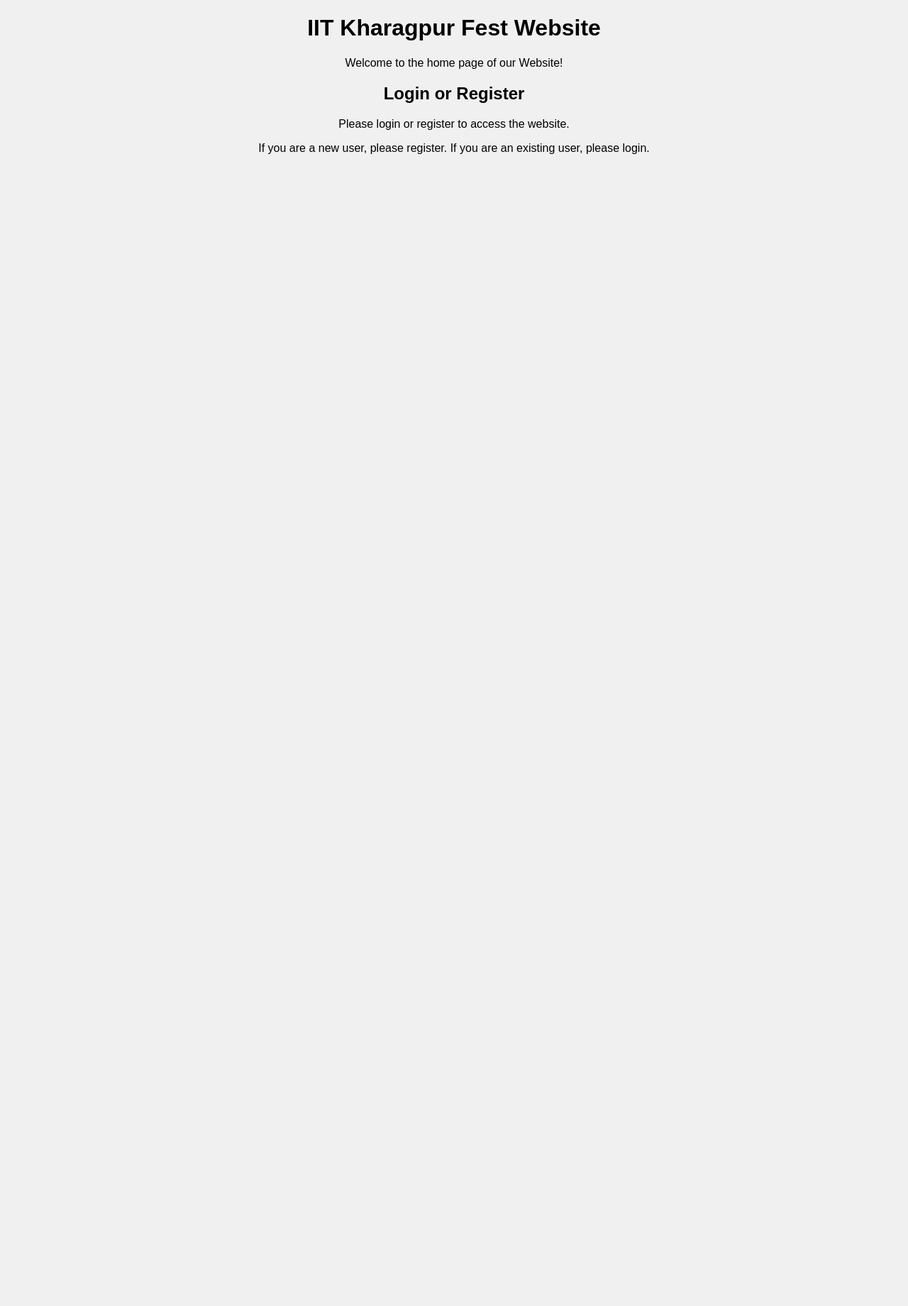
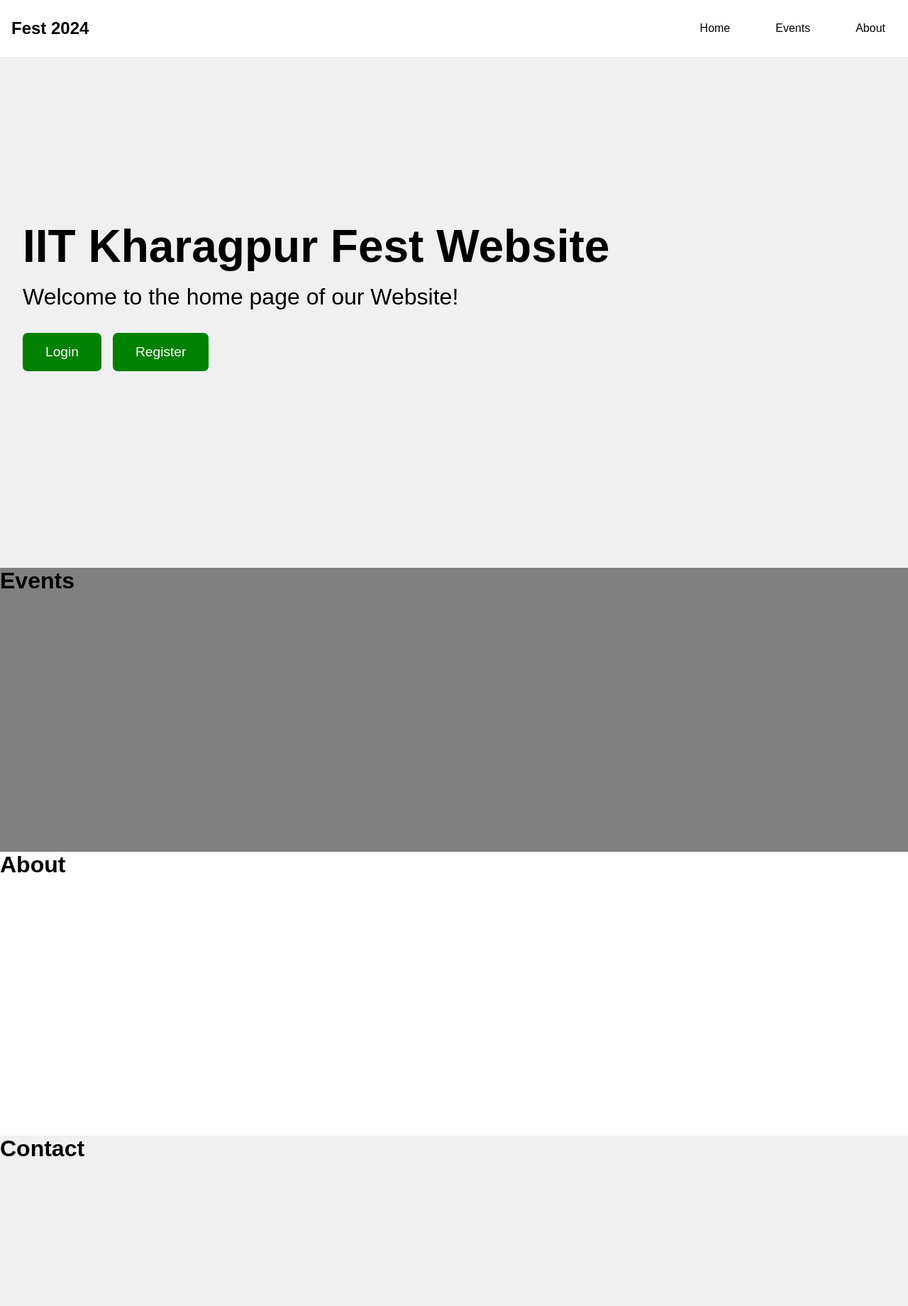
Before and after one commit to Baron105/DBMS-WebApp, a Flask app: page / in a window 1280 px wide. Shown: the whole page at 71% size. Before the commit the page ends 217 px from the top, so only its background shows below. Run offline with Flask 3, Linux system fonts and the light colour scheme.

Commit message:
homepage css

```diff
--- a/static/css/styles.css
+++ b/static/css/styles.css
@@ -1,6 +1,108 @@
-body {
-    background-color: #f0f0f0;
-    font-family: Arial, sans-serif;
+* {
     margin: 0;
     padding: 0;
+    scroll-behavior: smooth;
 }
+
+html, body {
+    background-color: #f0f0f0;
+    font-size: 16px;
+    font-family: sans-serif;
+    box-sizing: border-box;
+}
+
+.home-navbar {
+    display: flex;
+    align-items: center;
+    font-size: 1.5vh;
+    font-family: 'Poppins', sans-serif;
+    justify-content: space-between;
+    background-color: #fff;
+    height: 10vh;
+    width: 100%;
+    padding: 0rem 1rem;
+    position: fixed;
+    top: 0;
+}
+
+.nav-logo {
+    font-size: 1.5rem;
+}
+
+.nav-el {
+    display: flex;
+    list-style-type: none;
+    font-size: 1rem;
+    display: flex;
+    margin: 0 1rem;
+}
+
+.nav-el > a {
+    padding: 1rem 2rem;
+}
+
+.nav-el > a:hover {
+    background-color: grey;
+    color: black;
+    cursor: pointer;
+    transition: ease-in-out;
+}
+
+.home-welcome {
+    height: 100vh;
+    display: flex;
+    flex-direction: column;
+    justify-content: center;
+    padding: 0rem 2rem;
+}
+
+.home-events {
+    height: 50vh;
+    background-color: grey;
+}
+
+.home-about {
+    height: 50vh;
+    background-color: #fff;
+}
+
+.home-footer {
+    height: 30vh;
+}
+
+.welcome-text {
+    font-size: 2rem;
+    margin: 2rem 0;
+}
+
+.welcome-text > p {
+    margin-top: 1rem;
+}
+
+.home-buttons {
+    display: flex;
+    flex-direction: row;
+    width: 30%;
+}
+
+.home-buttons > a {
+    background-color: green;
+    font-size: 1.2rem;
+    padding: 1rem 2rem;
+    color: white;
+    border-radius: 7px;
+    margin-right: 1rem;
+}
+
+a {
+    text-decoration: none;
+    color: inherit;
+}
+
+.home-buttons > a:hover{
+    box-shadow: 0 0 10px 5px green;
+    cursor: pointer;
+    background-color: white;
+    color: green;
+    transition: ease-in-out;
+}
--- a/templates/home.html
+++ b/templates/home.html
@@ -5,14 +5,37 @@
 {% endblock %}
 
 {% block body %}
-    <div class="content">
-        <h1 align = "center">IIT Kharagpur Fest Website</h1>
-        <p align = "center">Welcome to the home page of our Website!</p>
+    <div class="home-navbar">
+        <h1 class="nav-logo">Fest 2024</h1>
+        <ul class="nav-el">
+            <a href="#welcome"><li>Home</li></a>
+            <a href="#events"><li>Events</li></a>
+            <a href="#about"><li>About</li></a>
+        </ul>
+    </div>
+    <div id="welcome" class="home-welcome">
+        <div class="welcome-text">
+            <h1>IIT Kharagpur Fest Website</h1>
+            <p>Welcome to the home page of our Website!</p>
+        </div>
+        <div class="home-login">
+            <div class="home-buttons">
+                <a href="{{ url_for('login') }}"><p>Login</p></a>
+                <a href="{{ url_for('register') }}"><p>Register</p></a>
+            </div>
+        </div>
     </div>
 
-    <div class="content">
-        <h2 align = "center">Login or Register</h2>
-        <p align = "center">Please login or register to access the website.</p>
-        <p align = "center">If you are a new user, please register. If you are an existing user, please login.</p>
+    <div id="events" class="home-events">
+        <h1>Events</h1>
     </div>
+
+    <div id="about" class="home-about">
+        <h1>About</h1>
+    </div>
+
+    <div class="home-footer">
+        <h1>Contact</h1>
+    </div>
+
 {% endblock %}
```
